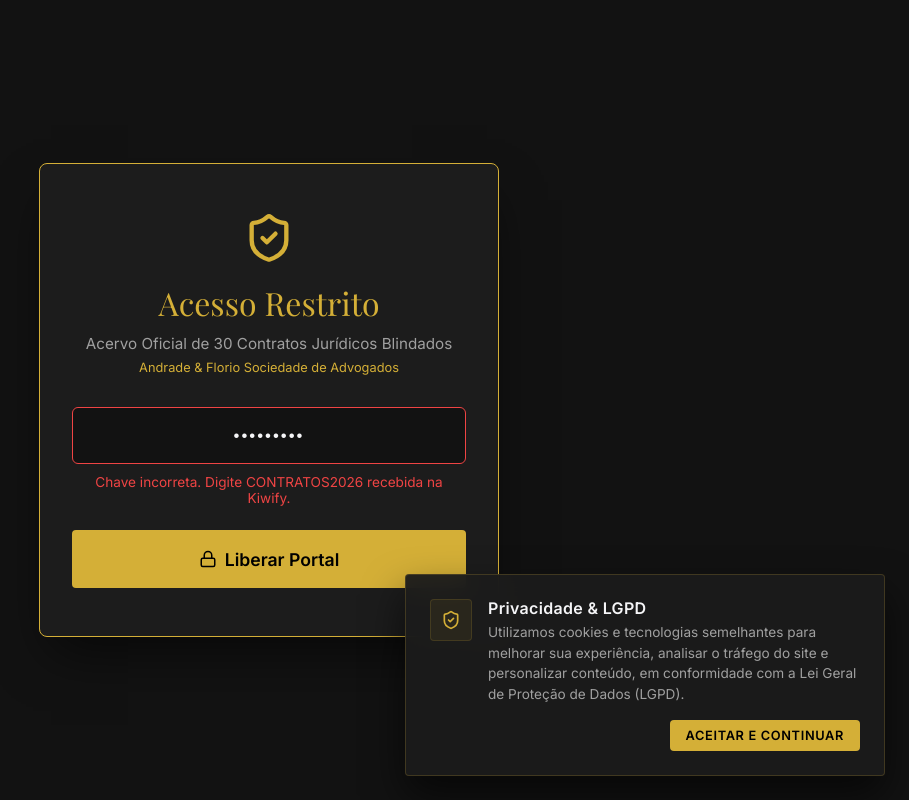
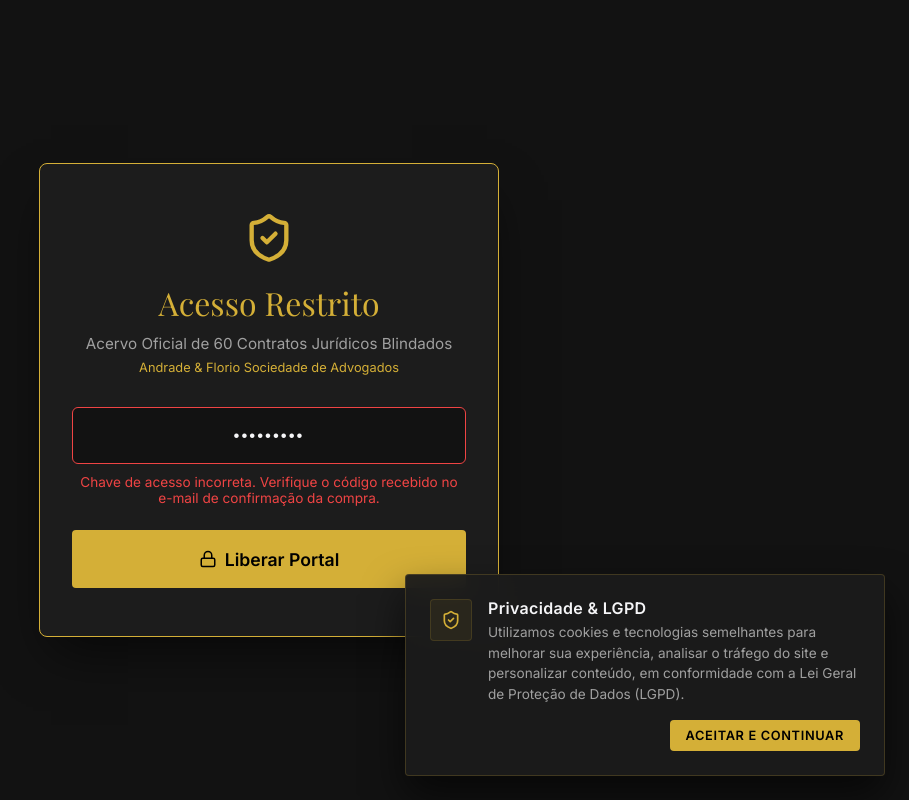
Before and after one commit to aleandrade926/andrade-florio-web, a React (Vite) app: page /acervo-contratos in a window 1280 px wide. Both pictures are taken after typing "Sample123" into the empty fields and a click on the button "Liberar Portal". Shown: the whole page, without its empty margins (371-1280 px from the left). Built offline with nearby package versions, Linux system fonts and the light colour scheme; a web font is replaced by a local one.

Commit message:
fix(gatekeeper): atualizar para 60 contratos e blindar mensagem de erro da chave

```diff
--- a/src/pages/AcervoContratos.jsx
+++ b/src/pages/AcervoContratos.jsx
@@ -56,7 +56,7 @@
             Acesso Restrito
           </h2>
           <p style={{ color: 'var(--text-muted)', marginTop: '0.6rem', fontSize: '0.95rem' }}>
-            Acervo Oficial de 30 Contratos Jurídicos Blindados
+            Acervo Oficial de 60 Contratos Jurídicos Blindados
           </p>
           <span style={{ fontSize: '0.8rem', color: '#D4AF37', display: 'block', marginTop: '0.25rem' }}>
             Andrade & Florio Sociedade de Advogados
@@ -86,7 +86,7 @@
             />
             {error && (
               <span style={{ color: '#ef4444', fontSize: '0.85rem', display: 'block', marginTop: '0.6rem', textAlign: 'center' }}>
-                Chave incorreta. Digite CONTRATOS2026 recebida na Kiwify.
+                Chave de acesso incorreta. Verifique o código recebido no e-mail de confirmação da compra.
               </span>
             )}
           </div>
```
